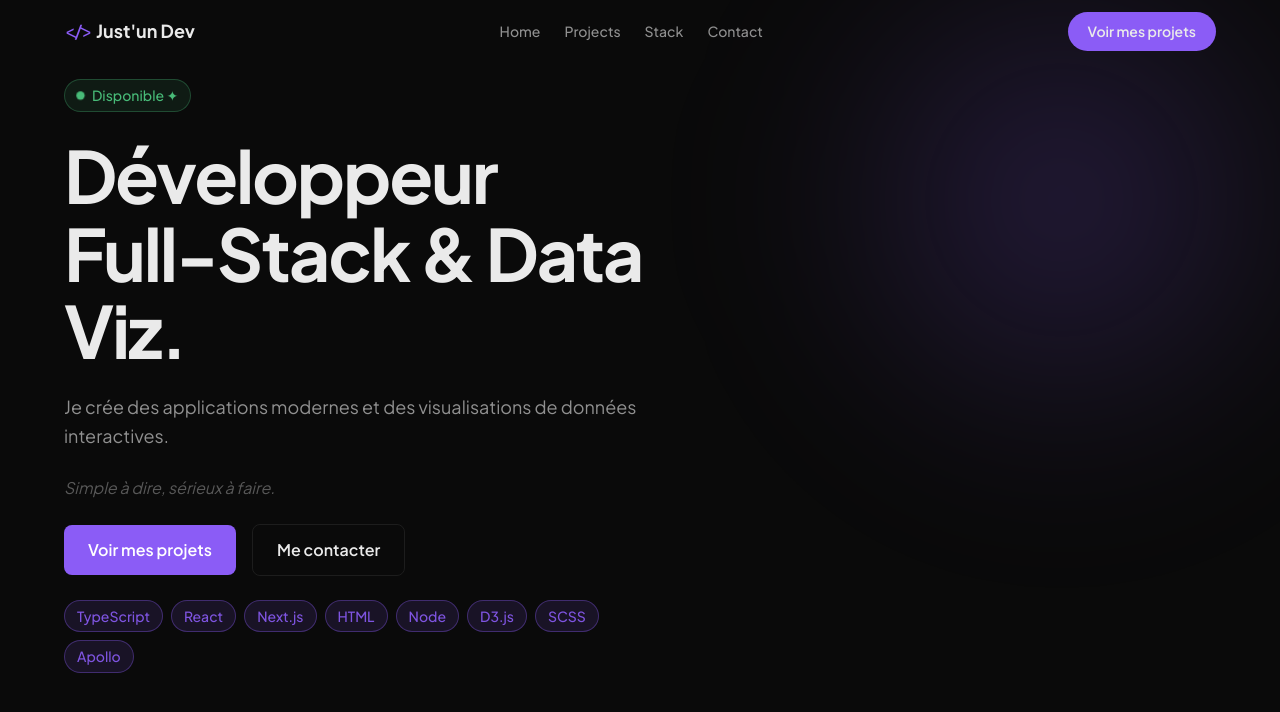
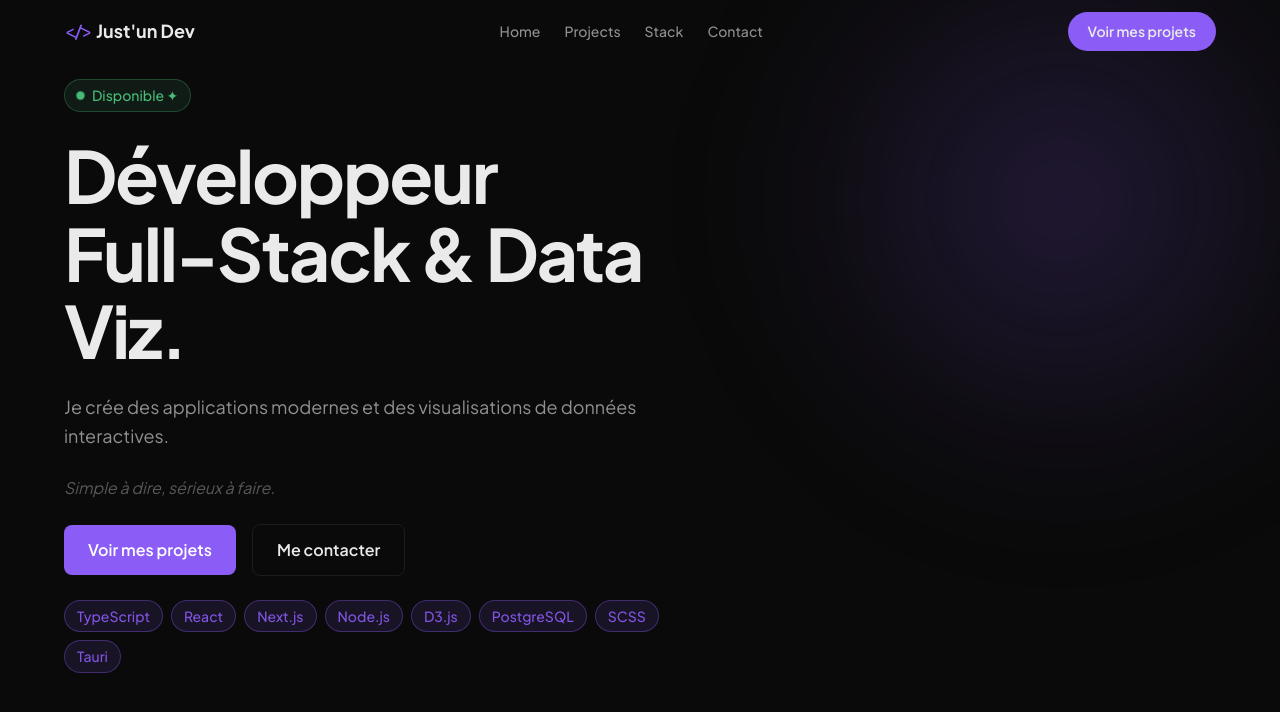
Before and after one commit to blackstars64/justundev-portfolio, a Next.js app: page / in a window 1280 px wide. Shown: the top 712 px of the page. Built offline with nearby package versions, Linux system fonts and the light colour scheme.

Commit message:
feat: hero stack badges — orienté web (PostgreSQL, Tauri, Node.js — remplace HTML, Apollo, Node)

```diff
--- a/src/components/Hero/Hero.tsx
+++ b/src/components/Hero/Hero.tsx
@@ -4,7 +4,7 @@ import { useRef, useState } from 'react';
 import styles from './Hero.module.scss';
 
 // ── Stack badges ──────────────────────────────────────────────────────────────
-const STACK = ['TypeScript', 'React', 'Next.js', 'HTML', 'Node', 'D3.js', 'SCSS', 'Apollo'];
+const STACK = ['TypeScript', 'React', 'Next.js', 'Node.js', 'D3.js', 'PostgreSQL', 'SCSS', 'Tauri'];
 
 // ── Syntax token types ────────────────────────────────────────────────────────
 type TK = 'kw' | 'fn' | 'ty' | 'cm' | 'pu' | 'va' | 'pr';
```
